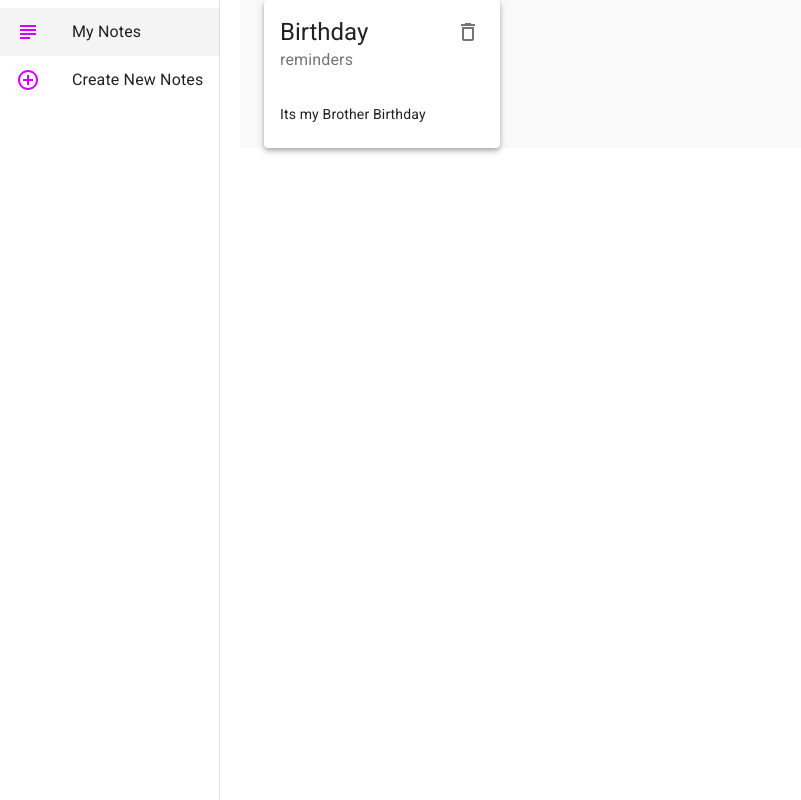
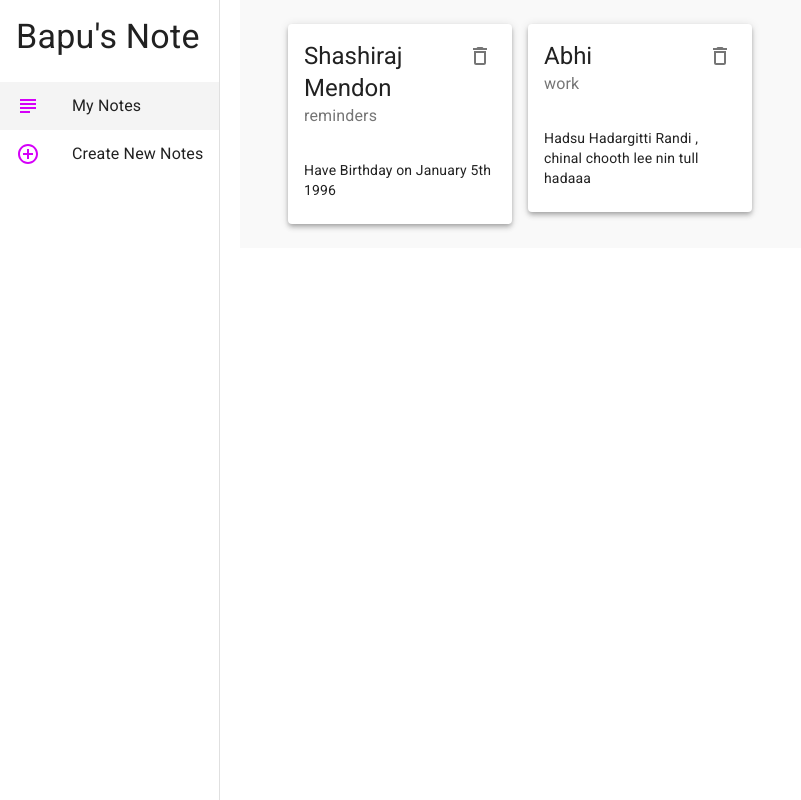
Before and after one commit to Bapugouda-B/React-MaterialUI-Notes-Project, a React (Create React App) app: page / in a window 1280 px wide. Shown: the whole page, without its empty margins (0-801 px from the left). Built offline with nearby package versions, Linux system fonts and the light colour scheme; data requests are answered from the project's data file.

Commit message:
Explored: More on makeStyles

```diff
--- a/data/db.json
+++ b/data/db.json
@@ -1,10 +1,16 @@
 {
   "notes": [
     {
-      "title": "Birthday",
-      "description": "Its my Brother Birthday",
+      "title": "Shashiraj Mendon",
+      "description": "Have Birthday on January 5th 1996",
       "category": "reminders",
-      "id": 1
+      "id": 2
+    },
+    {
+      "title": "Abhi",
+      "description": "Hadsu Hadargitti Randi , chinal chooth lee nin tull hadaaa",
+      "category": "work",
+      "id": 3
     }
   ]
 }
--- a/src/components/NoteCard.js
+++ b/src/components/NoteCard.js
@@ -5,13 +5,25 @@ import {
   CardHeader,
   IconButton,
   Typography,
+  makeStyles,
 } from "@material-ui/core";
 import { DeleteOutline } from "@material-ui/icons";
 
+const useStyles = makeStyles({
+    test:{
+        border: (note) =>{
+            if(note.category === "work"){
+                return "1.5px solid red"
+            }
+        }
+    }
+})
+
 const NoteCard = ({ note, handleDelete }) => {
+    const classes = useStyles(note)
   return (
     <div>
-      <Card elevation={4}>
+      <Card elevation={4} className={classes.test}>
         <CardHeader
           action={
             <IconButton onClick={() => handleDelete(note.id)}>
--- a/src/components/NotesLayout.js
+++ b/src/components/NotesLayout.js
@@ -13,10 +13,12 @@ import { useLocation, useNavigate } from "react-router";
 
 const drawerWidth = 240;
 
-const useStyles = makeStyles({
+const useStyles = makeStyles((theme)=>{
+    return {
         page: {
             backgroundColor: "#f9f9f9",
             width: "100%",
+            padding: theme.spacing(3)
           },
           drawer: {
             width: drawerWidth,
@@ -30,7 +32,12 @@ const useStyles = makeStyles({
           active: {
             background: "#f4f4f4",
           },
+          title:{
+            padding: theme.spacing(2)
+          }
+        }
     });
+
 
 const NotesLayout = ({ children }) => {
   const navigate = useNavigate();
@@ -61,7 +68,7 @@ const NotesLayout = ({ children }) => {
         }}
       >
         <div>
-          <Typography variant="h5"></Typography>
+          <Typography variant="h4" className={classes.title}>Bapu's Note</Typography>
         </div>
         <List>
           {drawerItems.map((item) => (
```
Lines whose indentation alone changed are shown as unchanged.
